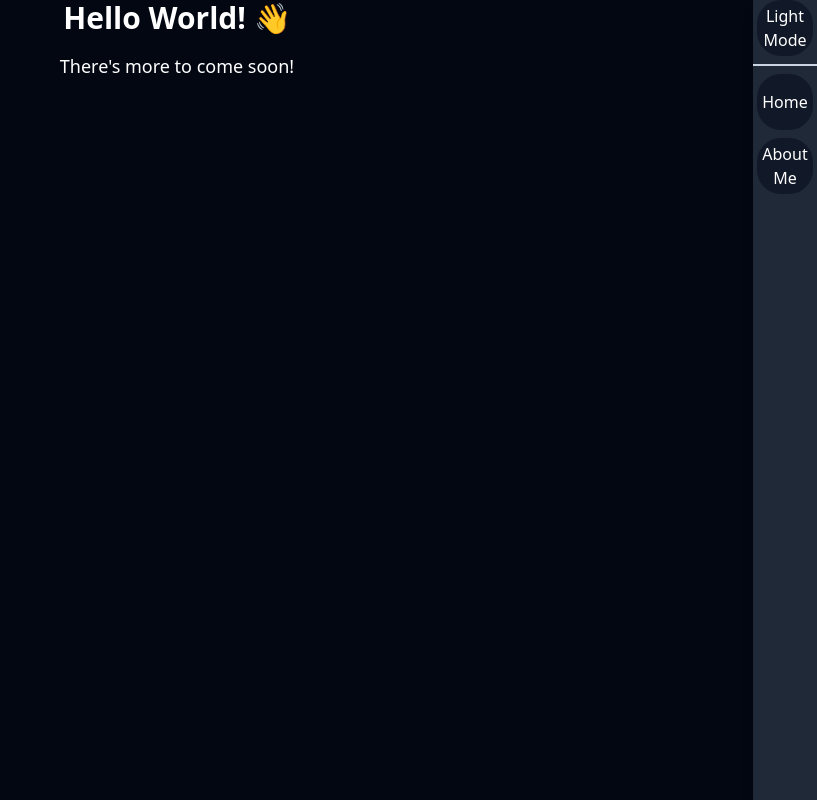
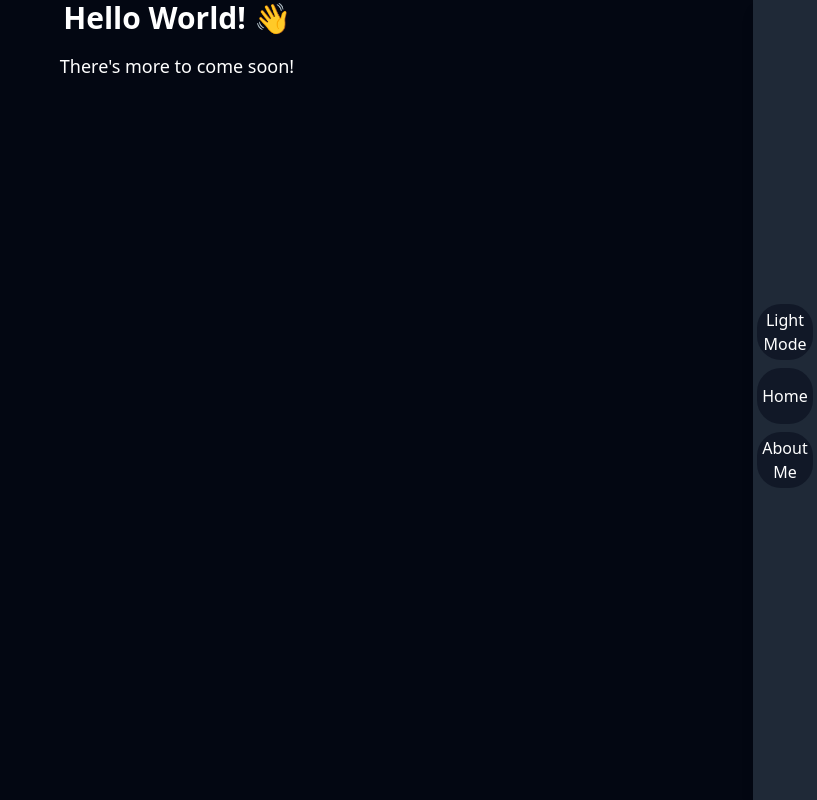
Before and after one commit to Mr-Mylad/mrmylad.ml, a SvelteKit app: page / in a window 1280 px wide. Shown: the whole page, without its empty margins (463-1280 px from the left). Built offline with nearby package versions, Linux system fonts and the light colour scheme.

Commit message:
Sidebar now turns into bottombar for phones

```diff
--- a/src/routes/+layout.svelte
+++ b/src/routes/+layout.svelte
@@ -19,9 +19,9 @@
 
 <div id="app" class={appDivClass}>
     <!-- Sidebar -->
-    <nav class="fixed top-0 right-0 h-screen w-16 m-0 flex flex-col text-black dark:text-white bg-slate-300 dark:bg-gray-800 shadow-lg">
+    <nav class="fixed bottom-0 right-0 h-16 w-full sm:w-16 m-0 flex text-black dark:text-white bg-slate-300 dark:bg-gray-800 shadow-lg sm:flex-col sm:justify-center sm:items-center sm:h-screen">
         <button class="sidebar-icon" on:click={toggleDarkMode}>{darkModeEnabled ? "Light Mode" : "Dark Mode"}</button>
-        <hr class="h-fit mb-2 border-gray-800 dark:border-slate-300 border-y" />
+        <hr class="h-fit mb-2 border-gray-800 dark:border-slate-300 border-y sm:hidden" />
         <button class="sidebar-icon" on:click={() => open("/", "_self")}>Home</button>
         <button class="sidebar-icon" on:click={() => open("/AboutMe/", "_self")}>About Me</button>
     </nav>
```
